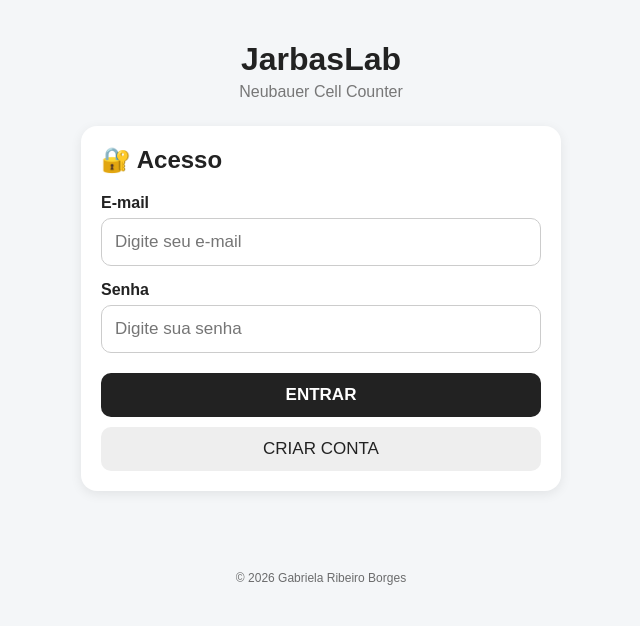
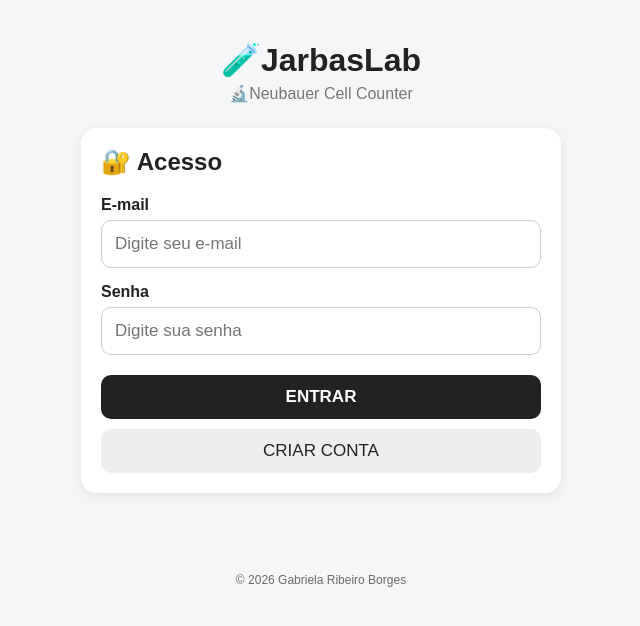
Before and after one commit to jarbaslab-bygabrielaborges/jarbaslab-bygabrielaborges, a plain HTML site: page index.html in a window 1280 px wide. Shown: the whole page, without its empty margins (319-959 px from the left). Drawn offline with nearby package versions, Linux system fonts and the light colour scheme.

Commit message:
Update index.html

```diff
--- a/index.html
+++ b/index.html
@@ -351,11 +351,11 @@ button {
 <div id="telaInicial">
 
     <h1>
-    JarbasLab
+    🧪JarbasLab
 </h1>
 
 <div class="subtitulo">
-    Neubauer Cell Counter
+    🔬Neubauer Cell Counter
 </div>
 
 
```
